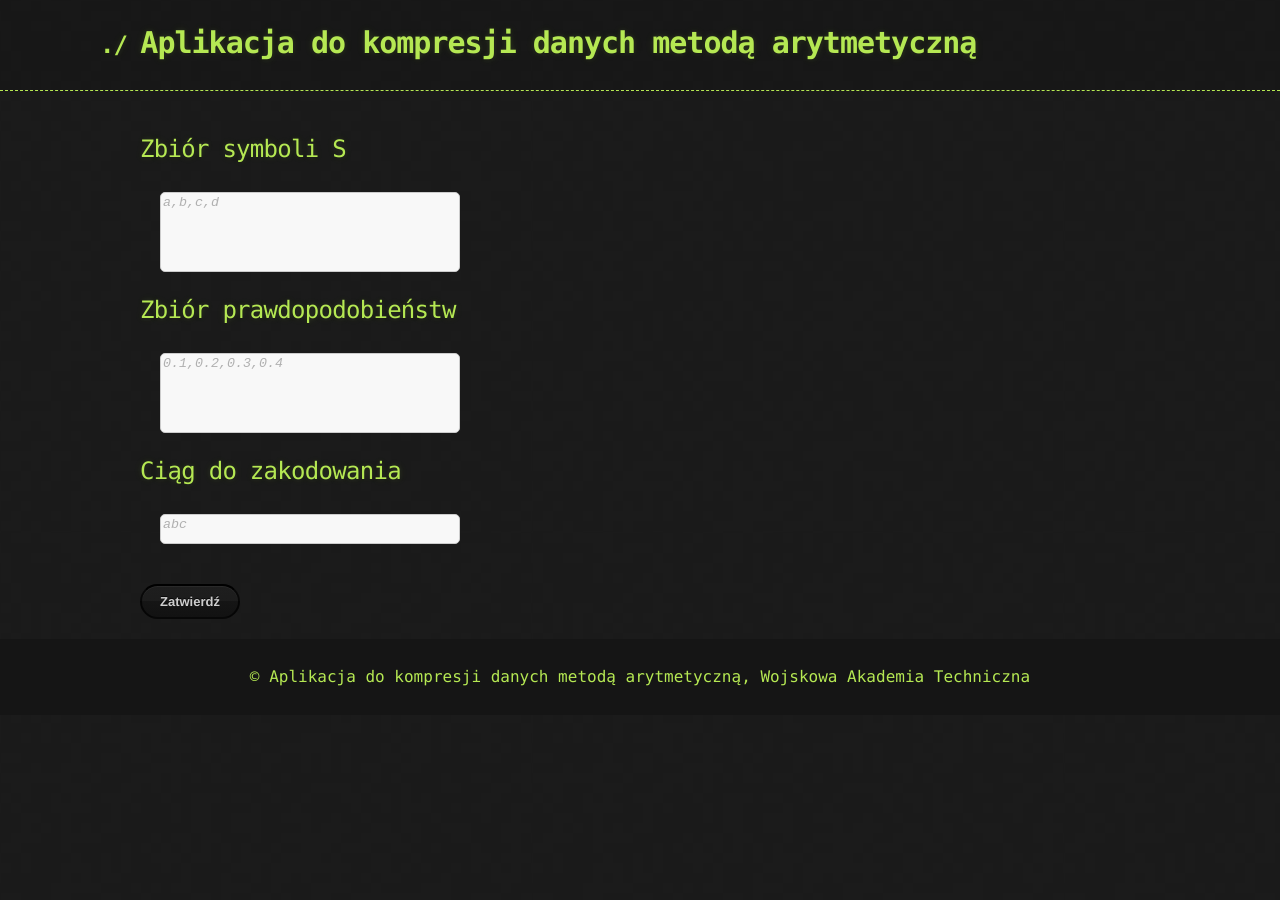
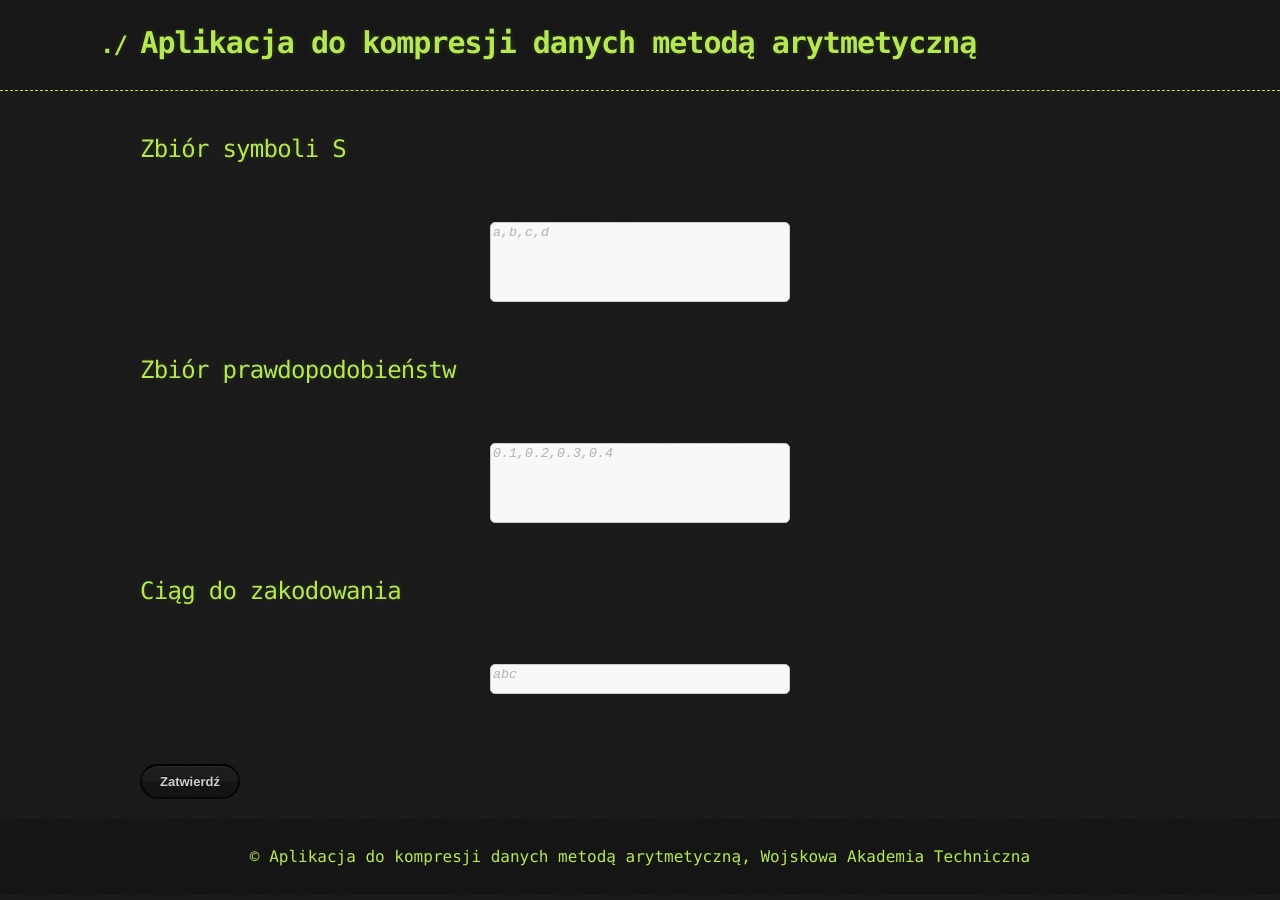
Before and after one commit to Mattheosq/compression-teaching-site, a Jekyll site: the page built from index.markdown, in a window 1280 px wide. Built offline with Jekyll 4.4.1, drawn with Linux system fonts in a browser that asks for light colours; the repository's description, which GitHub fills in, is left out.

Commit message:
Update custom.scss

```diff
--- a/_sass/custom.scss
+++ b/_sass/custom.scss
@@ -35,7 +35,7 @@ textarea {
   overflow-y: auto;
   width: 30%;
   height: 80px;
-  margin: 20px;
+  margin: 50px auto;
   border: 1px solid #ccc;
   border-radius: 5px;
   background-color: #f8f8f8;
```
